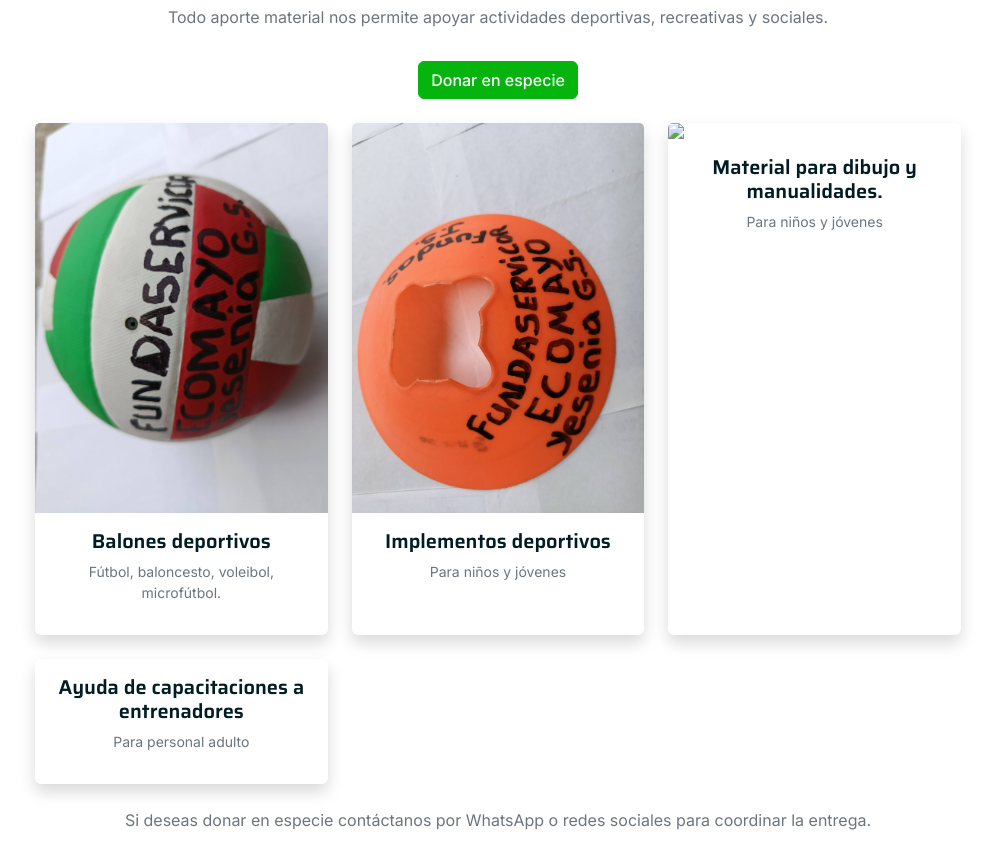
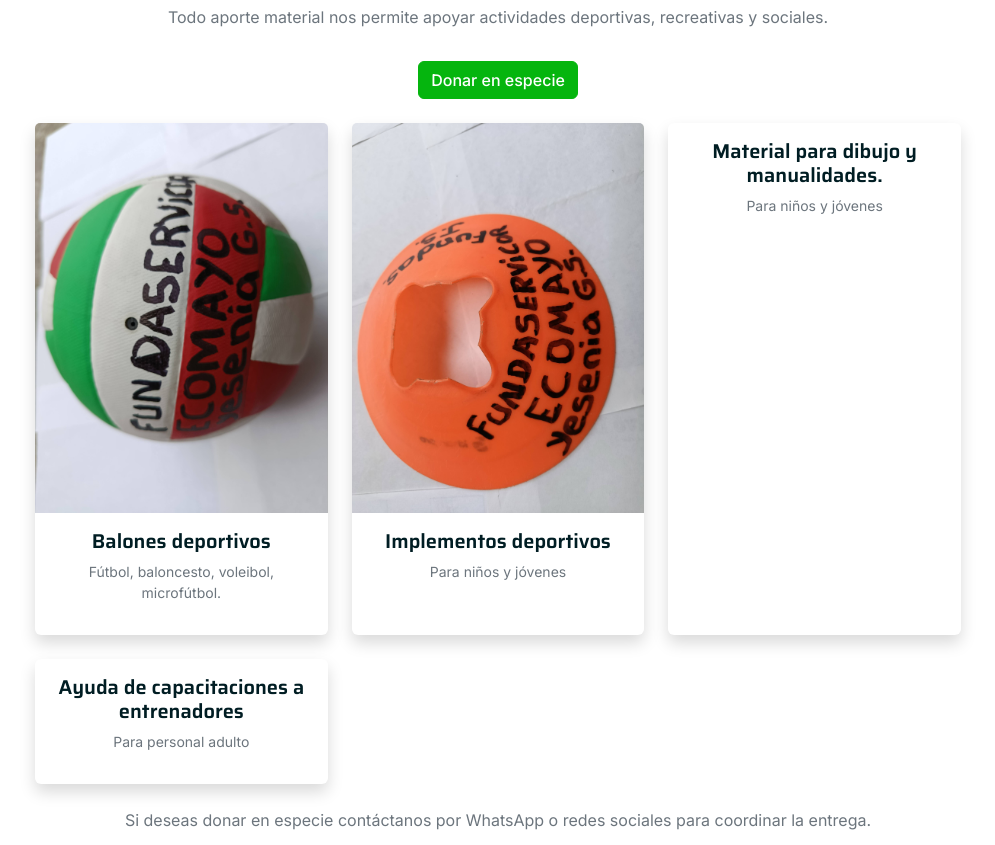
Before and after one commit to Rigobertorangel/Fundaservicor, a plain HTML site: page donate.html in a window 1280 px wide. Shown: the part 1420-2265 px from the top of the page, without its empty margins (142-1137 px from the left). Drawn offline with nearby package versions, Linux system fonts and the light colour scheme.

Commit message:
Update donate.html

```diff
--- a/donate.html
+++ b/donate.html
@@ -223,7 +223,7 @@
                     <!-- Material -->
                     <div class="col-12 col-md-4">
                         <div class="card border-0 shadow rounded-4 h-100 text-center"  >
-                            <img src="img/" class="card-img-top rounded-top-4" >
+                            <!-- <img src="img/" class="card-img-top rounded-top-4" > -->
                             <div class="card-body">
                                 <h5>Material para dibujo y manualidades.</h5>
                                 <p class="small text-muted">Para niños y jóvenes</p>
```
